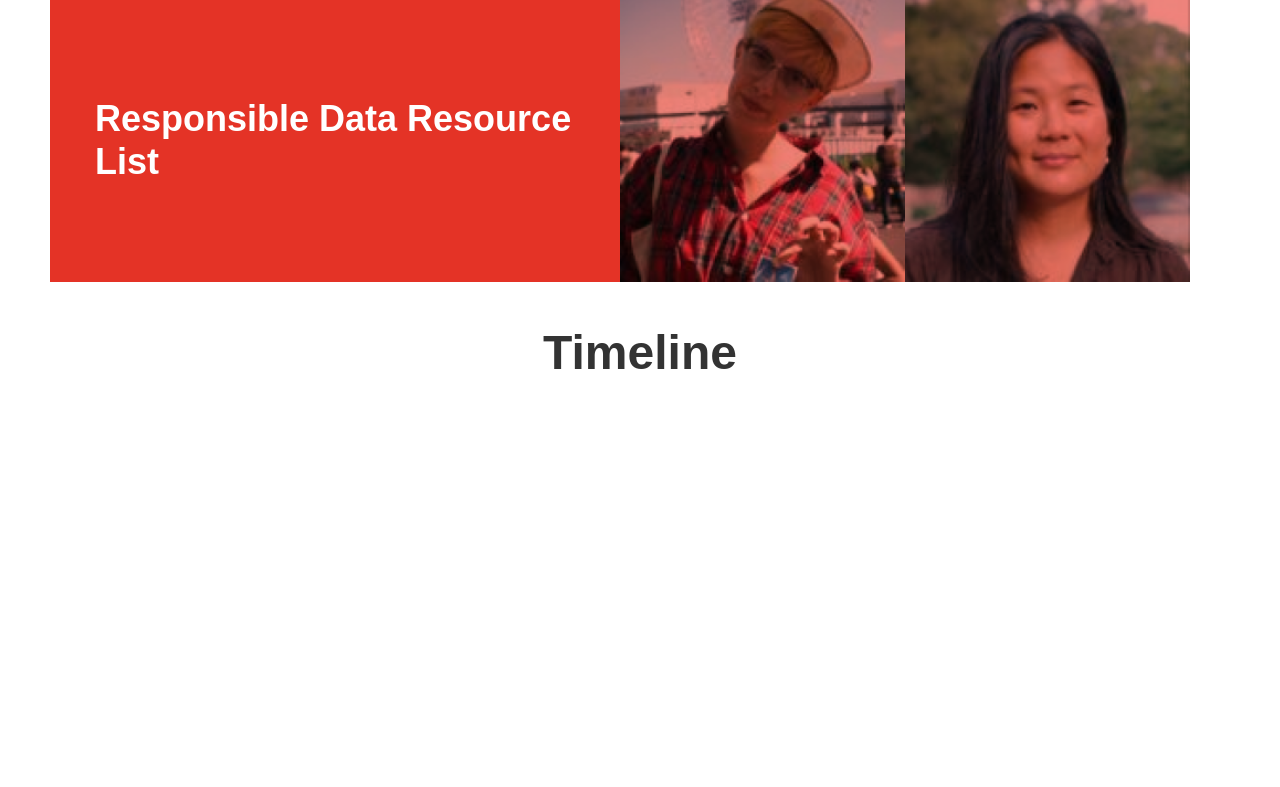
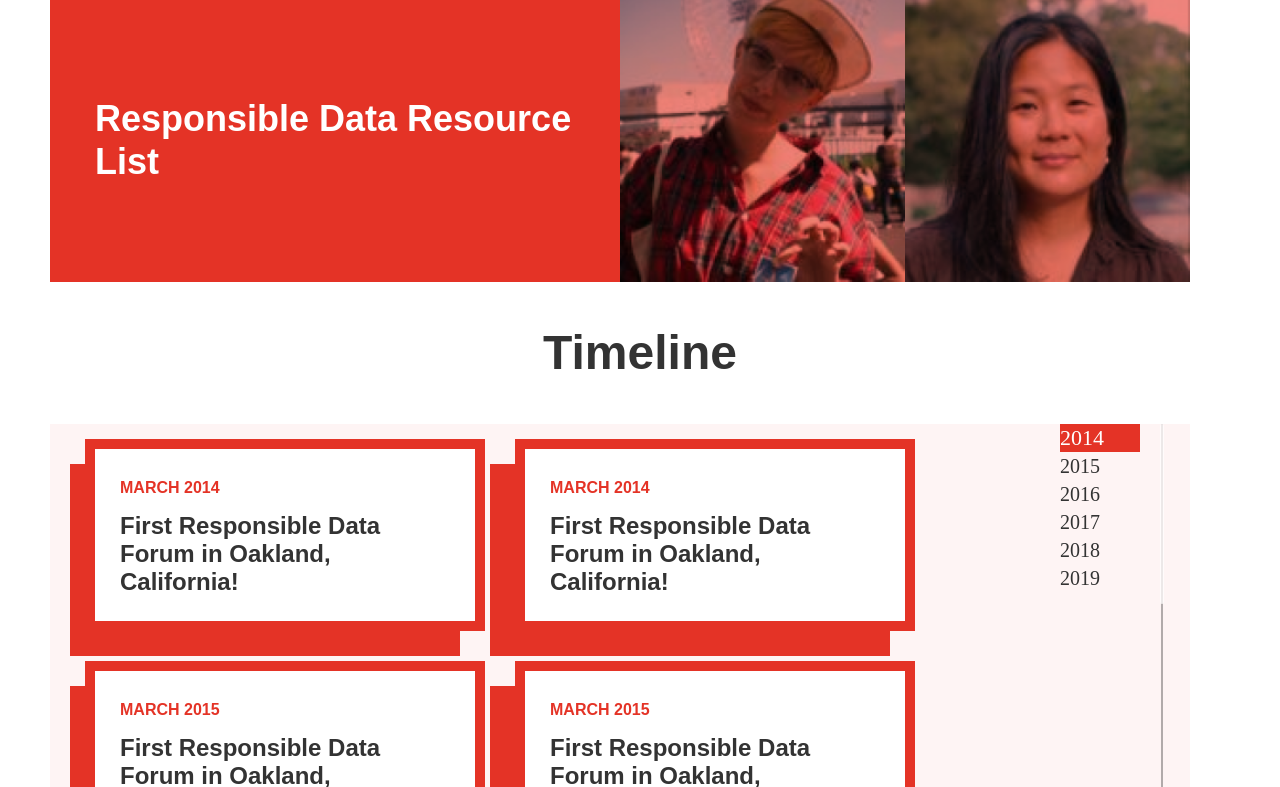
Before and after one commit to the-engine-room/rd-anniversary, a website: page index.html in a window 1280 px wide. Shown: the part 2693-3480 px from the top of the page. Before the commit the page ends 3117 px from the top, so only its background shows below. Drawn offline with Linux system fonts and the light colour scheme; files that its build step writes are made by us from their sources.

Commit message:
timeline pt 1

```diff
--- a/index.html
+++ b/index.html
@@ -84,7 +84,7 @@
           <img src="/assets/alix.png"><div class="avatar-overlay"></div>
 
         </div>
-        <div class="popcontent">
+        <div class="popcontent hide">
           <div class="left">
             <img src="/assets/paola.png">
             <h3>Paola Verhaert</h3>
@@ -94,7 +94,7 @@
             <span class="quote">“My favourite thing is to watch teams adopt RD language and practices as their own.”</span>
           </div>
           <div class="right">
-            <div class="close">X</div><br />
+            <div class="close">&times;</div><br />
             <div class="popcontent-text">
               <h4>How did you become a part of the Responsible Data community?</h4>
               <p>I have a background as a historian, but I was also learning the ins and outs of data science and programming as part of my degree in Digital Humanities. In the conversative “tech community,” I was frustrated with practices on data-sharing, privacy and handling data and information in an ethical and respectful way, and I was disappointed about the lack of attention these topics received. Then, in 2016, I joined The Engine Room, who are stewards of the RD community. I immediately felt like I had found the people I was looking for, and I can’t begin to count the number of interesting conversations about RD I’ve had since!</p>
@@ -157,10 +157,55 @@
   </section>
 
 
-  <section id="timeline">
+  <section id="timeline" class="main">
     <h2>Timeline</h2>
 
+    <div class="row">
+      <div class="timeline">
+        <div class="tl-events-wrapper">
+          <div class="tl-event" data-year="2014">
+            <span class="tl-event-date">March 2014</span>
+            <span class="tl-event-title">First Responsible Data Forum in Oakland, California!</span>
+          </div>
+          <div class="tl-event" data-year="2014">
+            <span class="tl-event-date">March 2014</span>
+            <span class="tl-event-title">First Responsible Data Forum in Oakland, California!</span>
+          </div>
+          <div class="tl-event" data-year="2015">
+            <span class="tl-event-date">March 2015</span>
+            <span class="tl-event-title">First Responsible Data Forum in Oakland, California!</span>
+          </div>
+          <div class="tl-event" data-year="2015">
+            <span class="tl-event-date">March 2015</span>
+            <span class="tl-event-title">First Responsible Data Forum in Oakland, California!</span>
+          </div>
+          <div class="tl-event" data-year="2016">
+            <span class="tl-event-date">March 2016</span>
+            <span class="tl-event-title">First Responsible Data Forum in Oakland, California!</span>
+          </div>
+          <div class="tl-event" data-year="2016">
+            <span class="tl-event-date">March 2016</span>
+            <span class="tl-event-title">First Responsible Data Forum in Oakland, California!</span>
+          </div>
+          <div class="tl-event" data-year="2016">
+            <span class="tl-event-date">March 2016</span>
+            <span class="tl-event-title">First Responsible Data Forum in Oakland, California!</span>
+          </div>
+        </div>
 
+
+        <div class="tl-years">
+          <div class="tl-year active">2014</div>
+          <div class="tl-year">2015</div>
+          <div class="tl-year">2016</div>
+          <div class="tl-year">2017</div>
+          <div class="tl-year">2018</div>
+          <div class="tl-year">2019</div>
+        </div>
+
+
+      </div>
+    </div>
   </section>
 
 </body>
--- a/src/js/rda.js
+++ b/src/js/rda.js
@@ -1,12 +1,25 @@
 var RDA = {
 
   init: function() {
+    this.popContent();
+  },
 
-  },
+  popContent: function(){
+    $('.s, .d').click(function(e){
+      $('.popcontent').addClass('hide');
+      $(this).next('.popcontent').removeClass('hide');
+    });
+    $('.popcontent .right .close').click(function(e){
+      $(this).parent().parent('.popcontent').addClass('hide');
+    });
+  }
+
 }
 
-RDA.init();
+
 
 $(document).ready(function(){
-     $(".popcontent-text").mCustomScrollbar();
+  RDA.init();
+  $('.popcontent-text').mCustomScrollbar();
+  $('.timeline').mCustomScrollbar();
 });
--- a/src/less/main.less
+++ b/src/less/main.less
@@ -86,6 +86,7 @@ header {
     clear: none;
     background: @red;
     color: white;
+    cursor: pointer;
     .montserrat;
     position: relative;
     font-size: 36px;
@@ -109,6 +110,7 @@ header {
 
   }
   .d {
+    cursor: pointer;
     width: 50%;
     margin: 0px;
     float: left;
@@ -189,7 +191,8 @@ header {
       padding-right: 40px;
       text-align: right;
       .montserrat;
-      font-size: 10px;
+      font-size: 24px;
+      cursor: pointer;
       font-weight: bold;
       display: block;
       clear: both;
@@ -204,8 +207,69 @@ header {
       float: left;
       width: 100%;
       height: 585px;
+      p {
+        border-bottom: 1px solid @red;
+        padding-bottom: 30px;
+      }
     }
   }
 
 }
+
+.timeline {
+  height: 400px;
+  background: fade(@red, 5%);
+  display: block;
+  .cols(10);
+  .tl-events-wrapper {
+    width: calc(100% - 80px);
+    display: block;
+    float: left; clear: left;
+  }
+  .tl-event {
+    width: 400px;
+    background: #FFF;
+    border: 10px solid @red;
+    box-shadow: -25px 25px 0px  @red;
+    margin: 15px;
+    padding: 25px;
+    display: block;
+    float: left;
+    .montserrat;
+    .tl-event-date {
+      text-transform: uppercase;
+      color: @red;
+      font-weight: 700;
+      display: block;
+      clear: both;
+      margin-bottom: 10px;
+      font-size: 16px;
+    }
+    .tl-event-title {
+      font-size: 24px;
+      font-weight: 900;
+      display: block;
+      clear: both;
+    }
+  }
+
+  .tl-years {
+    display: block;
+    position: sticky;
+    float: right;
+    height: 400px;
+    width: 80px;
+
+    .tl-year {
+      display: block;
+      clear: both;
+      &.active {
+        background: @red;
+        color: #fff;
+        font-size: 22px;
+      }
+    }
+  }
+}
+
 @import "partials/mobile";
```
Also changed, not shown: css/rda_main.css, js/rda.min.js.
